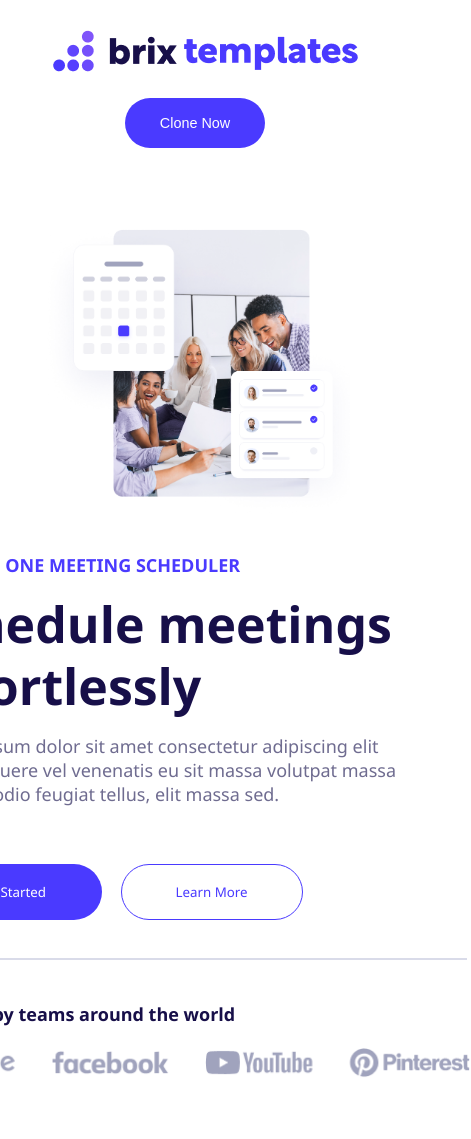
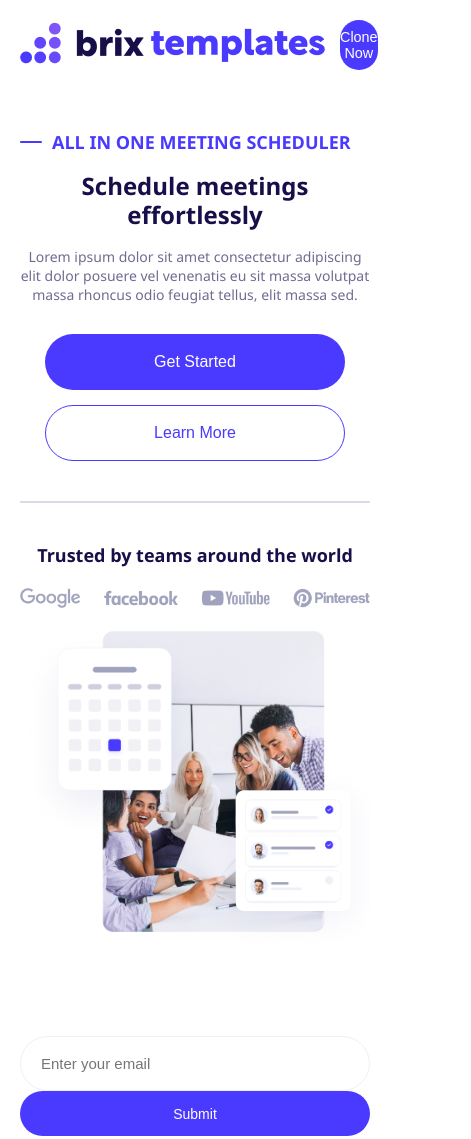
Before and after one commit to Yagnesh874/brixx, a plain HTML site: page index.html in a window 390 px wide. Shown: the top 1139 px of the page, 471 px wide, since content can reach past the window. Drawn offline with Linux system fonts and the light colour scheme.

Commit message:
Initial commit: Added index.html and style.css

```diff
--- a/style.css
+++ b/style.css
@@ -4,11 +4,13 @@
   box-sizing: border-box;
 }
 
+body {
+  font-family: "Segoe UI", Tahoma, Geneva, Verdana, sans-serif;
+}
+
 .container {
   width: 100%;
   max-width: 1440px;
-  height: auto;
-  min-height: 126px;
   padding: 20px;
   display: flex;
   justify-content: space-between;
@@ -16,68 +18,26 @@
   margin: 0 auto;
 }
 
-.logo::before {
-  position: absolute;
-  left: 0;
-  color: #777;
-}
-
-.button {
-  display: flex;
-  justify-content: center;
-  align-items: center;
-}
-
-.button > button {
+.button button {
   width: 172px;
   height: 61px;
   border-radius: 56px;
   background-color: #4a3aff;
   color: white;
   border: none;
-  font-weight: 400;
   font-size: 1rem;
   cursor: pointer;
   transition: background-color 0.3s;
 }
 
-.button > button:hover {
+.button button:hover {
   background-color: #3a2aef;
-}
-
-/* Responsive adjustments */
-@media (max-width: 768px) {
-  .container {
-    flex-direction: column;
-    gap: 20px;
-    padding: 30px 20px;
-  }
-
-  .logo {
-    font-size: 2rem;
-    padding-left: 25px;
-  }
-}
-
-@media (max-width: 480px) {
-  .logo {
-    font-size: 1.5rem;
-    padding-left: 20px;
-  }
-
-  .button > button {
-    width: 140px;
-    height: 50px;
-    font-size: 0.9rem;
-  }
 }
 
 .brix-content {
   width: 100%;
   max-width: 1440px;
   margin: 0 auto;
-  height: auto;
-  min-height: 990px;
   display: flex;
   justify-content: space-between;
   align-items: center;
@@ -86,124 +46,98 @@
 
 .right {
   width: 551px;
-  height: 584px;
 }
 
 .heading-content {
-  width: 551px;
-  height: 369px;
+  width: 100%;
 }
+
 .heading-content-1 {
   display: flex;
   align-items: center;
-  width: 399px;
-  height: 20px;
+  gap: 10px;
 }
+
 .dash-line {
   width: 22px;
   height: 2px;
+  background-color: #4a3aff;
   border-radius: 30px;
+}
+
+.heading-1 {
+  font-size: 18px;
+  color: #4a3aff;
+  text-transform: uppercase;
+  font-weight: 700;
+}
+
+.heading-2 {
+  font-size: 50px;
+  font-weight: 700;
+  color: #170f49;
+  margin-top: 18px;
+  line-height: 1.2;
+}
+
+.heading-3 {
+  font-size: 18px;
+  color: #6f6c90;
+  margin-top: 17px;
+}
+
+.two-buttons {
+  margin-top: 30px;
+  display: flex;
+  gap: 15px;
+}
+
+.btn1, .btn2 {
+  width: 182px;
+  height: 56px;
+  border-radius: 100px;
+  font-size: 16px;
+  cursor: pointer;
+}
+
+.btn1 {
+  background-color: #4a3aff;
+  color: white;
+  border: none;
+}
+
+.btn2 {
+  background-color: white;
+  color: #4a3aff;
   border: 1px solid #4a3aff;
 }
 
-.heading-1 {
-  width: 364px;
-  height: 20px;
-  font-size: 18px;
-  line-height: 20px;
-  color: #4a3aff;
-  letter-spacing: 10%;
-  text-transform: uppercase;
-  font-weight: 700;
-  font-family: "Segoe UI", Tahoma, Geneva, Verdana, sans-serif;
-}
-
-.heading-content-2 {
-  width: 520px;
-  height: 124px;
-  margin-top: 18px;
-}
-.heading-2 {
-  font-size: 50px;
-  font-weight: 700;
-  line-height: 62px;
-  font-family: "Segoe UI", Tahoma, Geneva, Verdana, sans-serif;
-  color: #170f49;
-}
-
-.heading-content-3 {
-  width: 498px;
-  height: 80px;
-  font-size: 18px;
-  margin-top: 17px;
-}
-
-.heading-3 {
-  font-family: "Segoe UI", Tahoma, Geneva, Verdana, sans-serif;
-  color: #6f6c90;
-}
-
-.two-buttons {
-  width: 514px;
-  height: 56px;
-  margin-top: 50px;
-}
-
-.btn1 {
-  width: 182px;
-  height: 56px;
-  border-radius: 100px;
-  background-color: #4a3aff;
-  color: white;
-  border: none;
-  font-family: "Segoe UI", Tahoma, Geneva, Verdana, sans-serif;
-  cursor: pointer;
-}
-
-.btn2 {
-  width: 182px;
-  height: 56px;
-
-  font-family: "Segoe UI", Tahoma, Geneva, Verdana, sans-serif;
-  border-radius: 100px;
-  cursor: pointer;
-  background-color: white;
-  color: #4a3aff;
-  border: 1px solid #4a3aff;
-  margin-left: 15px;
-}
-
 .horizontal-line {
-  width: 547px;
+  width: 100%;
   border: 1px solid #d9dbe9;
-  position: relative;
-  top: 38px;
+  margin-top: 40px;
 }
 
 .heading-content-4 {
-  margin-top: 80px;
-  width: 550px;
-  height: 87px;
+  margin-top: 40px;
 }
+
 .heading-content-4 > p {
-  width: 520px;
-  height: 24px;
   color: #170f49;
   font-size: 18px;
   font-weight: 700;
-  line-height: 24px;
+}
 
-  font-family: "Segoe UI", Tahoma, Geneva, Verdana, sans-serif;
-}
 .icon-image {
   display: flex;
   justify-content: center;
-  align-items: center;
+  margin-top: 21px;
 }
+
 .icon-images {
-  width: 551px;
-  height: 31px;
-  margin-top: 21px;
+  width: 100%;
+  max-width: 551px;
+  height: auto;
 }
 
 .left {
@@ -223,121 +157,169 @@
   top: 121px;
   right: 122px;
 }
+
 .line-134 {
-  width: 1399px;
+  width: 848px;
+  max-width: 1399px;
   border: 1px solid #d9dbe9;
   margin-top: 246px;
 }
 
-@media screen and (max-width: 1244px) {
-  .line-134 {
-    display: none;
-  }
-}
-
 .input-container {
-  position: relative;
-  width: 100%;
-  display: flex;
-  justify-content: end;
-  align-items: center;
-
   width: 100%;
   max-width: 1440px;
-  height: auto;
-  min-height: 195px;
   margin: 0 auto;
+  padding: 20px;
+  display: flex;
+  justify-content: center;
 }
 
 .field {
-  width: 507px;
-  height: 63px;
-  display: flex;
-  justify-content: end;
-  align-items: center;
+  width: 100%;
+  max-width: 507px;
+  position: relative;
 }
 
 .input-field {
-
-  width: 507px;
+  width: 100%;
   height: 73px;
   border: 1px solid #eff0f6;
   border-radius: 60px;
   font-size: 16px;
-}
-
-.input-field:focus {
-  outline: none;
-  border-color: #4a90e2;
-  box-shadow: 0 0 5px rgba(74, 144, 226, 0.3);
-}
-
-.input-field::placeholder {
-  padding-left: 20px;
+  padding: 0 140px 0 20px;
 }
 
 .input-button {
   position: absolute;
-  top: 73px;
-  bottom: 4px;
+  right: 8px;
+  top: 12px;
+  height: 49px;
+  width: 129px;
   background-color: #4a3aff;
   color: white;
   border: none;
   border-radius: 56px;
   cursor: pointer;
-  transition: background-color 0.3s;
-  font-size: 14px;
-  height: 49px;
-  width: 129px;
 }
 
-@media (max-width: 480px) {
-  .input-field {
-    padding: 12px 90px 12px 12px;
-    font-size: 14px;
+/* Responsive Design */
+
+@media (max-width: 1143px) {
+  .brix-content {
+    flex-direction: column;
+    align-items: center;
+    text-align: center;
+    padding: 40px 20px;
   }
 
-  .input-button {
-    padding: 0 15px;
-    font-size: 13px;
+  .right, .left {
+    width: 100%;
+    max-width: 600px;
   }
-}
 
-@media (max-width: 1292px) {
-  .brix-content {
-    display: flex;
-    justify-content: center;
-    align-items: center;
-    flex-wrap:wrap-reverse;
-  }
-  .input-container {
-    display: flex;
-    margin: 0 auto;
-  }
-}
-@media (max-width: 1143px) {
   .left {
     background-image: none;
     display: flex;
     justify-content: center;
     align-items: center;
     height: auto;
-    width: 100%;
-    padding: 20px;
+    padding: 20px 0;
   }
-    .grp-img {
+
+  .grp-img {
     position: static;
     width: 100%;
     max-width: 400px;
     height: auto;
     object-fit: contain;
   }
-  .input-container{
-      display: flex;
-    justify-content: center;
+
+  .heading-2 {
+    font-size: 36px;
+  }
+
+  .heading-3 {
+    font-size: 16px;
+  }
+
+  .two-buttons {
+    flex-direction: column;
     align-items: center;
-    height: auto;
+    gap: 15px;
+  }
+
+  .btn1, .btn2 {
     width: 100%;
+    max-width: 300px;
+  }
+
+  .line-134 {
+    display: none;
+  }
+
+  .input-container {
     padding: 20px;
   }
+
+  .field {
+    flex-direction: column;
+    align-items: stretch;
+    gap: 10px;
+  }
+
+  .input-field {
+    height: 60px;
+    padding-right: 20px;
+  }
+
+  .input-button {
+    position: static;
+    width: 100%;
+    height: 48px;
+  }
 }
+
+@media (max-width: 768px) {
+  .heading-2 {
+    font-size: 28px;
+  }
+
+  .heading-3 {
+    font-size: 15px;
+  }
+
+  .input-field {
+    font-size: 15px;
+  }
+}
+
+@media (max-width: 480px) {
+  .container {
+    flex-direction: row;
+    gap: 15px;
+  }
+
+  .button button {
+    width: 100%;
+    max-width: 200px;
+    height: 50px;
+    font-size: 0.9rem;
+  }
+
+  .heading-2 {
+    font-size: 24px;
+  }
+
+  .heading-3 {
+    font-size: 14px;
+  }
+
+  .input-field {
+    height: 55px;
+  }
+
+  .input-button {
+    height: 45px;
+    font-size: 14px;
+  }
+}
```
